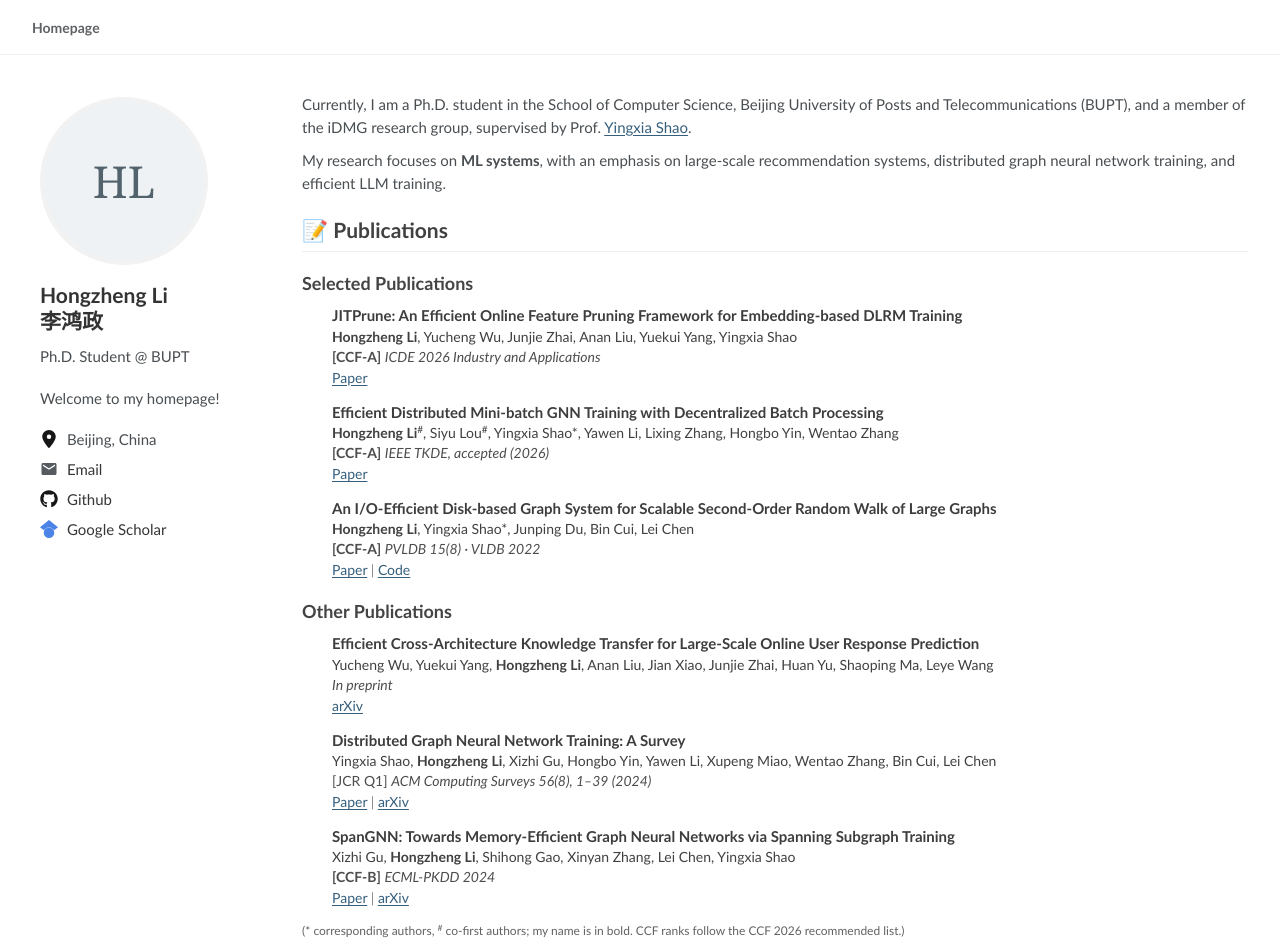
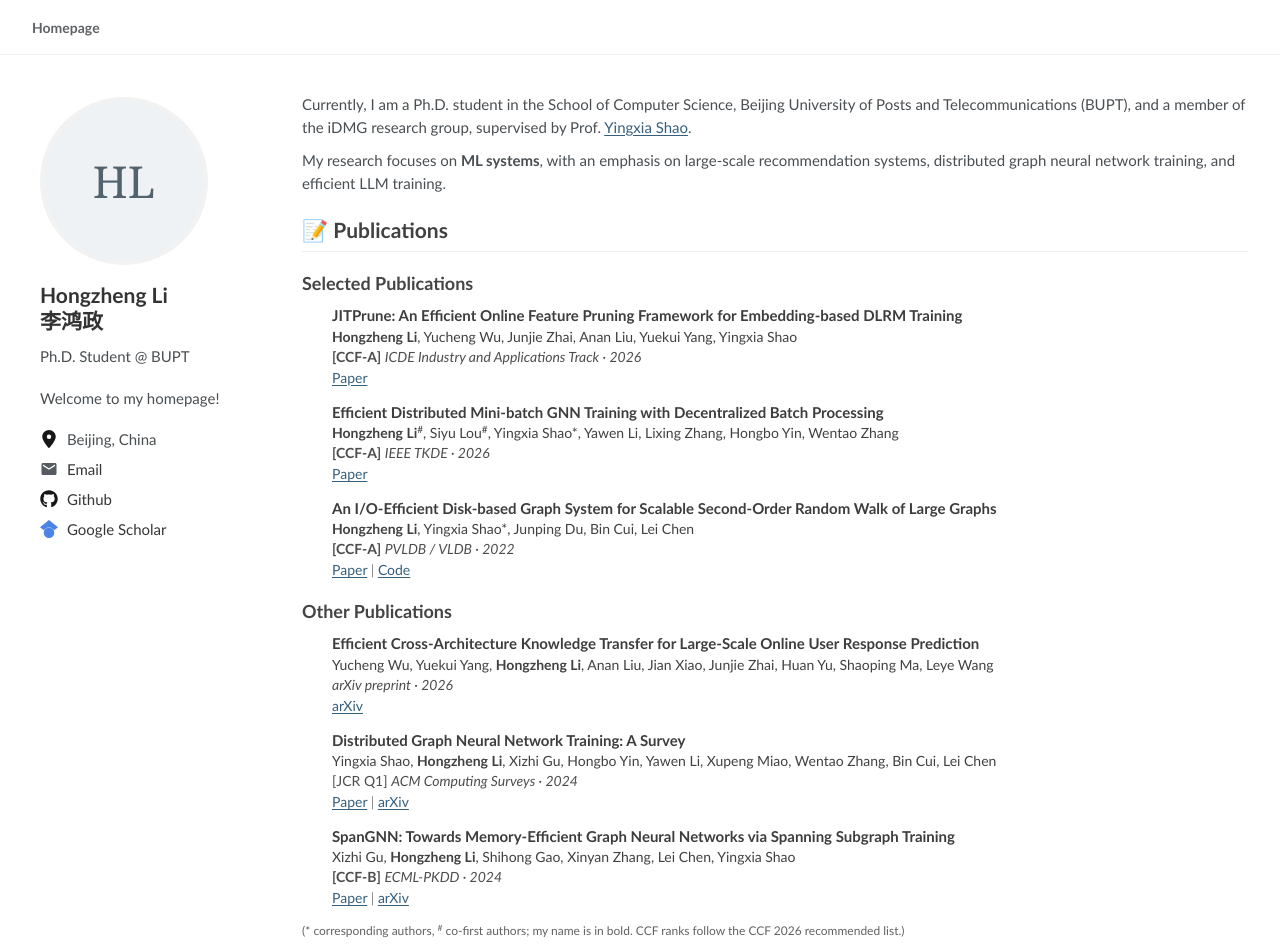
Before and after one commit to DuoLife-QNL/academic-homepage, a Next.js app: page / in a window 1280 px wide. Shown: the top 952 px of the page. Built offline with nearby package versions, Linux system fonts and the light colour scheme.

Commit message:
Standardize publication venue formatting

```diff
--- a/app/page.tsx
+++ b/app/page.tsx
@@ -27,7 +27,7 @@ const selectedPublications: Publication[] = [
         Yuekui Yang, Yingxia Shao
       </>
     ),
-    venue: "ICDE 2026 Industry and Applications",
+    venue: "ICDE Industry and Applications Track · 2026",
     ccf: "A",
     links: [
       {
@@ -46,7 +46,7 @@ const selectedPublications: Publication[] = [
         Zhang, Hongbo Yin, Wentao Zhang
       </>
     ),
-    venue: "IEEE TKDE, accepted (2026)",
+    venue: "IEEE TKDE · 2026",
     ccf: "A",
     links: [
       {
@@ -64,7 +64,7 @@ const selectedPublications: Publication[] = [
         Chen
       </>
     ),
-    venue: "PVLDB 15(8) · VLDB 2022",
+    venue: "PVLDB / VLDB · 2022",
     ccf: "A",
     links: [
       {
@@ -89,7 +89,7 @@ const otherPublications: Publication[] = [
         Xiao, Junjie Zhai, Huan Yu, Shaoping Ma, Leye Wang
       </>
     ),
-    venue: "In preprint",
+    venue: "arXiv preprint · 2026",
     links: [
       {
         label: "arXiv",
@@ -105,7 +105,7 @@ const otherPublications: Publication[] = [
         Yawen Li, Xupeng Miao, Wentao Zhang, Bin Cui, Lei Chen
       </>
     ),
-    venue: "ACM Computing Surveys 56(8), 1–39 (2024)",
+    venue: "ACM Computing Surveys · 2024",
     jcr: "Q1",
     links: [
       {
@@ -127,7 +127,7 @@ const otherPublications: Publication[] = [
         Chen, Yingxia Shao
       </>
     ),
-    venue: "ECML-PKDD 2024",
+    venue: "ECML-PKDD · 2024",
     ccf: "B",
     links: [
       {
```
Also changed, not shown: 1 other file (tests, documents, lock files or other folders).
